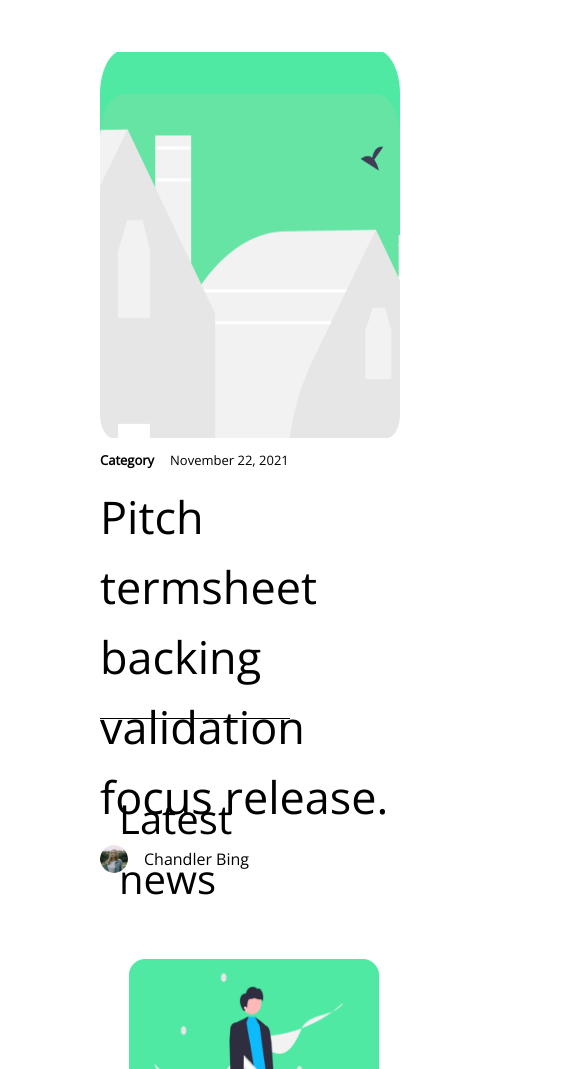
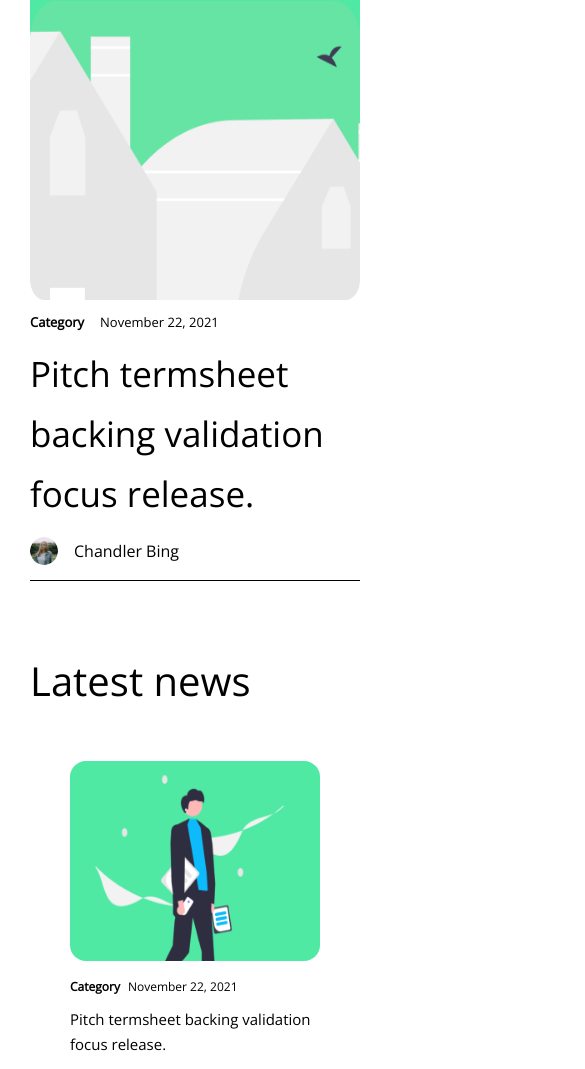
Before and after one commit to okafohenry/Presmit, a plain HTML site: page index.html in a window 390 px wide. Shown: the part 503-1572 px from the top of the page, 585 px wide, since content can reach past the window. Drawn offline with nearby package versions, Linux system fonts and the light colour scheme.

Commit message:
update: responsiveness

```diff
--- /dev/null
+++ b/assets/css/responsiveness.css
@@ -0,0 +1,37 @@
+@media only screen and (max-width: 1000px) {
+    nav {
+        padding-left: 0;
+        padding-right: 0;
+    }
+    nav .nav-links {
+        display: none;
+    }
+}
+
+
+@media only screen and  (max-width: 800px) {
+    main{
+        padding-left: 30px;
+        padding-right: 30px;
+    }
+
+    .section-2 {
+        width: 100%;
+    }
+    .section-2 .news-card {
+        margin: 0 auto;
+    }
+}
+
+@media only screen and  (max-width: 551px) {
+    .section-1 .article-img {
+        height: 336px;
+    }
+    .section-1 .article-text h2{
+        margin-top: 0;
+        margin-bottom: 0;
+        font-size: 35px;
+        line-height: 60px;
+        font-weight: lighter;
+    }
+}
--- a/index.html
+++ b/index.html
@@ -6,6 +6,7 @@
     <title>Presmit Interview</title>
     <link rel="stylesheet" href="./assets/css/index.css">
     <link rel="stylesheet" href="./assets/css/components.css">
+    <link rel="stylesheet" href="./assets/css/responsiveness.css">
     <link rel="preconnect" href="https://fonts.googleapis.com">
     <link rel="preconnect" href="https://fonts.gstatic.com" crossorigin>
     <link href="https://fonts.googleapis.com/css2?family=Open+Sans&display=swap" rel="stylesheet">
```
